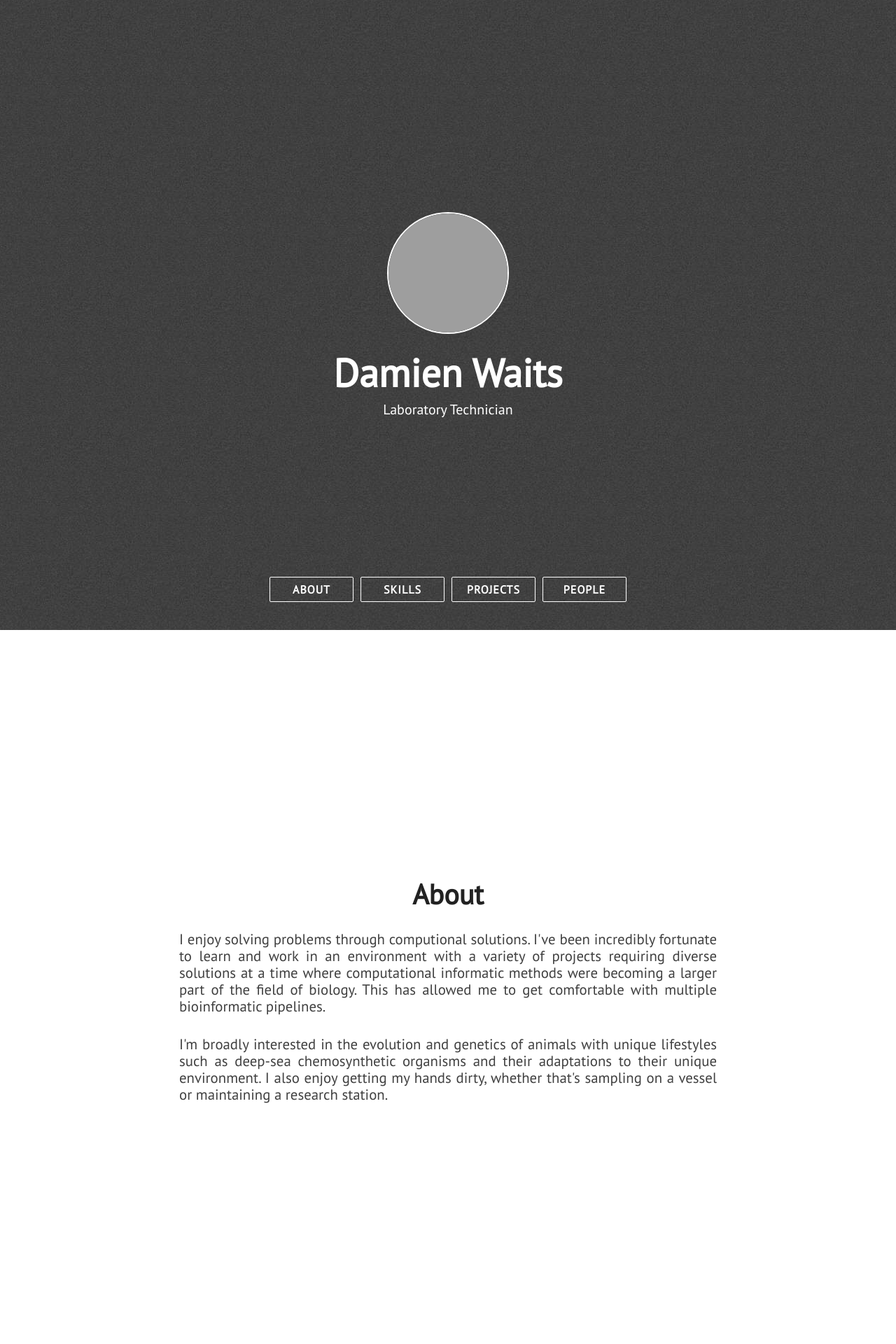
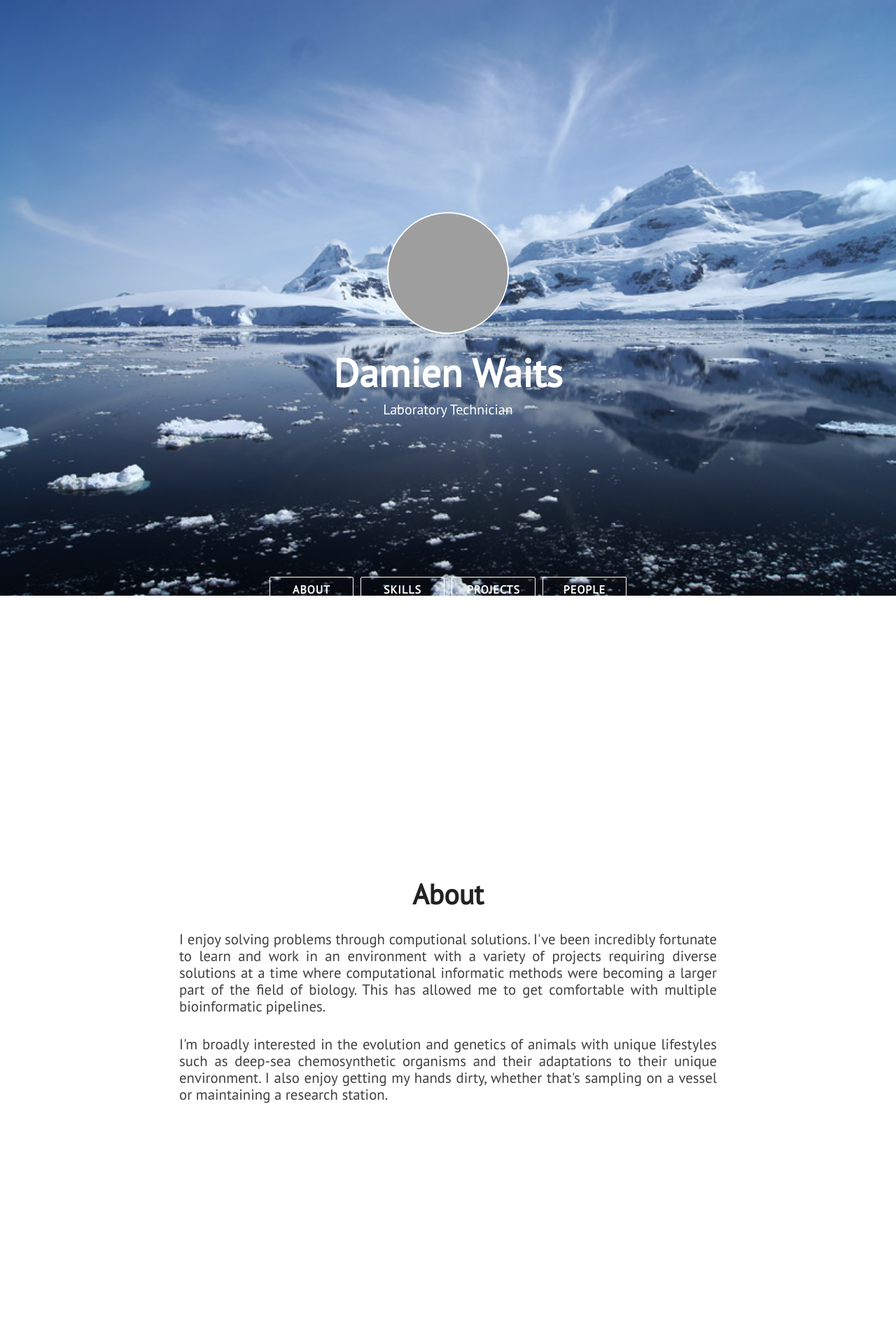
Before and after one commit to DamienWaits/DamienWaits.github.io, a Jekyll site: the page built from index.html, in a window 1280 px wide. Shown: the top 1920 px of the page at 70% size. Built offline with Jekyll 4.4.1, drawn with Linux system fonts in a browser that asks for light colours; nearby versions of some CDN libraries; grey boxes are pictures that could not be loaded.

Commit message:
More background

```diff
--- a/assets/css/main.css
+++ b/assets/css/main.css
@@ -423,8 +423,9 @@ img {
 }
 
 #nav {
-  background: url(../images/background.png);
-  background-repeat: repeat;
+  background: url(../images/ReflectionLMG_web.jpg);
+  background-repeat: no-repeat;
+  background-size: contain;
 }
 
 a {
```
